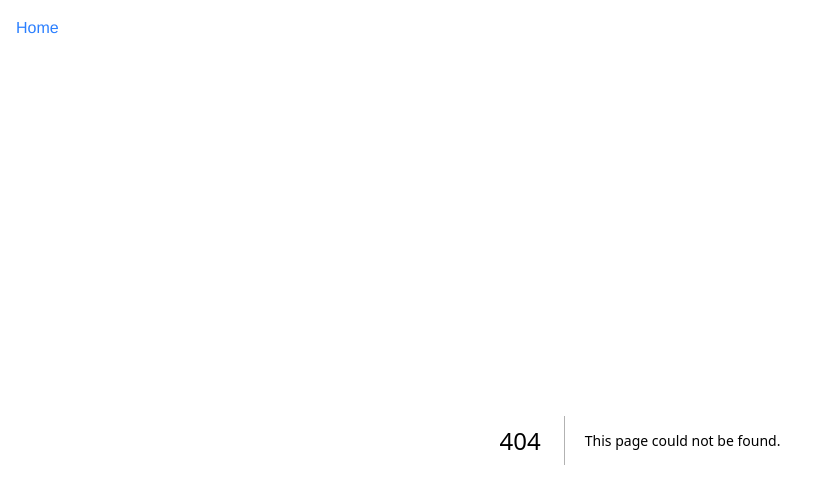
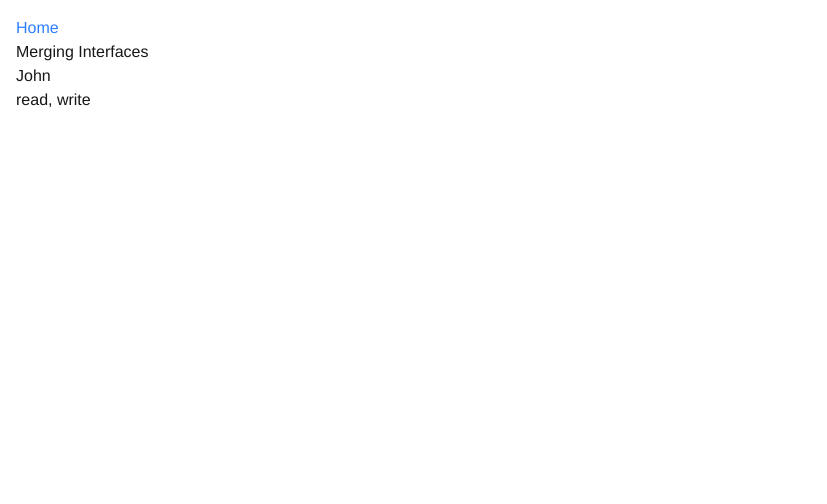
Before and after one commit to emanuelefavero/react-typescript, a Next.js app: page /merging-interfaces in a window 1280 px wide. Before the commit this address had no page. Shown: the top 504 px of the page, without its empty margins (0-827 px from the left). Built offline with nearby package versions, Linux system fonts and the light colour scheme.

Commit message:
add merging interfaces

```diff
--- /dev/null
+++ b/src/app/merging-interfaces/page.tsx
@@ -0,0 +1,27 @@
+interface User {
+  name: string
+}
+
+interface Author {
+  permissions: string[]
+}
+
+// * Merging Interfaces
+// Interfaces can be merged with the `extends` keyword
+interface Admin extends User, Author {}
+
+export default function Page() {
+  const admin: Admin = {
+    name: 'John',
+    permissions: ['read', 'write'],
+  }
+
+  return (
+    <>
+      <h1>Merging Interfaces</h1>
+
+      <p>{admin.name}</p>
+      <p>{admin.permissions.join(', ')}</p>
+    </>
+  )
+}
--- a/src/app/page.tsx
+++ b/src/app/page.tsx
@@ -24,6 +24,9 @@ export default function Home() {
         <li>
           <Link href='/merging-types'>Merging Types</Link>
         </li>
+        <li>
+          <Link href='/merging-interfaces'>Merging Interfaces</Link>
+        </li>
       </ul>
     </>
   )
```
